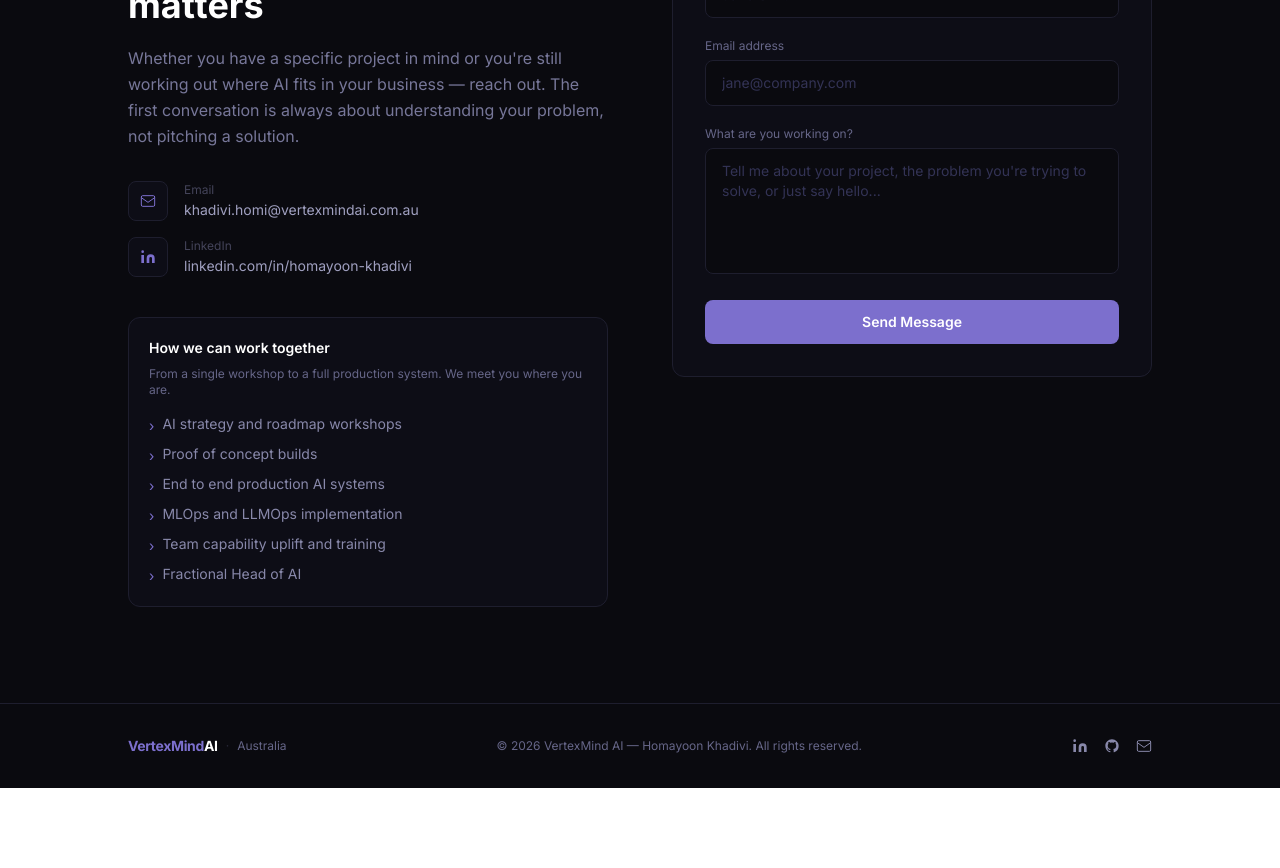
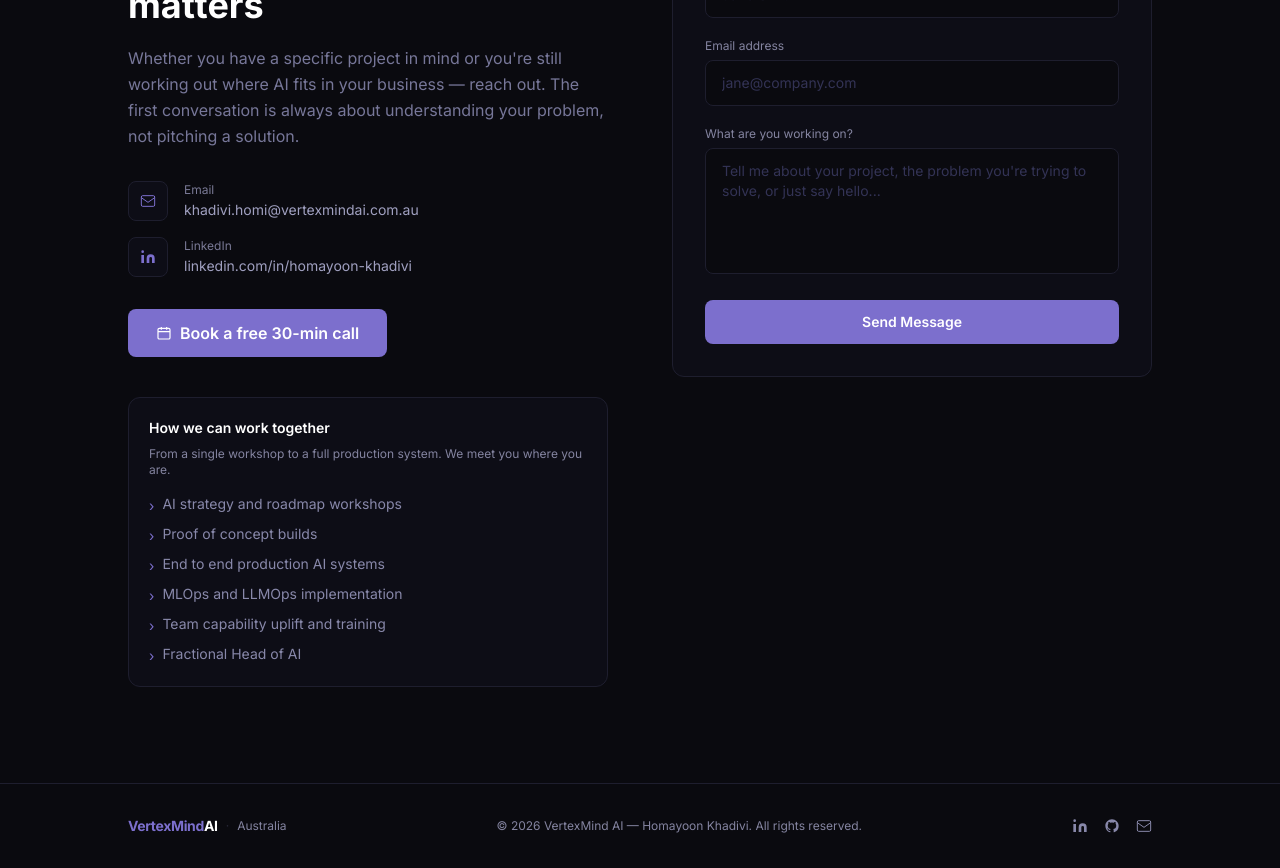
Before and after one commit to homayoonkhadivi/vertextmindai, a Next.js app: page / in a window 1280 px wide. Shown: the part 4800-5668 px from the top of the page. Before the commit the page ends 5588 px from the top, so only its background shows below. Built offline with nearby package versions, Linux system fonts and the light colour scheme; no server answers.

Commit message:
feat: add site config, booking button and analytics

```diff
--- /dev/null
+++ b/src/components/layout/Analytics.tsx
@@ -0,0 +1,16 @@
+import Script from "next/script";
+import { site } from "@/config/site";
+
+// Privacy-friendly analytics (no cookies, no consent banner needed).
+// Enabled only when NEXT_PUBLIC_PLAUSIBLE_DOMAIN is set at build time.
+export default function Analytics() {
+  if (!site.analyticsDomain) return null;
+  return (
+    <Script
+      defer
+      data-domain={site.analyticsDomain}
+      src="https://plausible.io/js/script.outbound-links.js"
+      strategy="afterInteractive"
+    />
+  );
+}
--- a/src/components/layout/Footer.tsx
+++ b/src/components/layout/Footer.tsx
@@ -1,3 +1,5 @@
+import { mailto, site } from "@/config/site";
+
 export default function Footer() {
   return (
     <footer className="border-t border-[#1e1e2e] px-6 py-8 bg-[#0a0a0f]">
@@ -7,42 +9,42 @@ export default function Footer() {
             VertexMind<span className="text-white">AI</span>
           </span>
           <span className="text-[#2a2a3a] text-xs">·</span>
-          <span className="text-[#666688] text-xs">Australia</span>
+          <span className="text-[#8484a0] text-xs">Australia</span>
         </div>
 
-        <p className="text-[#666688] text-xs">
+        <p className="text-[#8484a0] text-xs">
           &copy; {new Date().getFullYear()} VertexMind AI — Homayoon Khadivi. All rights reserved.
         </p>
 
         <div className="flex items-center gap-4">
           <a
-            href="https://www.linkedin.com/in/homayoon-khadivi"
+            href={site.social.linkedin}
             target="_blank"
             rel="noopener noreferrer"
             className="text-[#8888aa] hover:text-[#7c6fcd] transition-colors"
             aria-label="LinkedIn"
           >
-            <svg viewBox="0 0 24 24" fill="currentColor" className="w-4 h-4">
+            <svg viewBox="0 0 24 24" fill="currentColor" className="w-4 h-4" aria-hidden="true">
               <path d="M16 8a6 6 0 0 1 6 6v7h-4v-7a2 2 0 0 0-2-2 2 2 0 0 0-2 2v7h-4v-7a6 6 0 0 1 6-6ZM2 9h4v12H2ZM4 6a2 2 0 1 1 0-4 2 2 0 0 1 0 4Z" />
             </svg>
           </a>
           <a
-            href="https://github.com/homayoonkhadivi"
+            href={site.social.github}
             target="_blank"
             rel="noopener noreferrer"
             className="text-[#8888aa] hover:text-[#7c6fcd] transition-colors"
             aria-label="GitHub"
           >
-            <svg viewBox="0 0 24 24" fill="currentColor" className="w-4 h-4">
+            <svg viewBox="0 0 24 24" fill="currentColor" className="w-4 h-4" aria-hidden="true">
               <path d="M12 2C6.477 2 2 6.484 2 12.017c0 4.425 2.865 8.18 6.839 9.504.5.092.682-.217.682-.483 0-.237-.008-.868-.013-1.703-2.782.605-3.369-1.343-3.369-1.343-.454-1.158-1.11-1.466-1.11-1.466-.908-.62.069-.608.069-.608 1.003.07 1.531 1.032 1.531 1.032.892 1.53 2.341 1.088 2.91.832.092-.647.35-1.088.636-1.338-2.22-.253-4.555-1.113-4.555-4.951 0-1.093.39-1.988 1.029-2.688-.103-.253-.446-1.272.098-2.65 0 0 .84-.27 2.75 1.026A9.564 9.564 0 0 1 12 6.844a9.59 9.59 0 0 1 2.504.337c1.909-1.296 2.747-1.027 2.747-1.027.546 1.379.202 2.398.1 2.651.64.7 1.028 1.595 1.028 2.688 0 3.848-2.339 4.695-4.566 4.943.359.309.678.92.678 1.855 0 1.338-.012 2.419-.012 2.747 0 .268.18.58.688.482A10.02 10.02 0 0 0 22 12.017C22 6.484 17.522 2 12 2Z" />
             </svg>
           </a>
           <a
-            href="mailto:khadivi.homi@vertexmindai.com.au"
+            href={mailto}
             className="text-[#8888aa] hover:text-[#7c6fcd] transition-colors"
             aria-label="Email"
           >
-            <svg viewBox="0 0 24 24" fill="none" stroke="currentColor" strokeWidth="1.5" className="w-4 h-4">
+            <svg viewBox="0 0 24 24" fill="none" stroke="currentColor" strokeWidth="1.5" className="w-4 h-4" aria-hidden="true">
               <rect x="2" y="4" width="20" height="16" rx="2" />
               <path d="m2 7 10 7 10-7" />
             </svg>
--- a/src/components/sections/ContactSection.tsx
+++ b/src/components/sections/ContactSection.tsx
@@ -1,14 +1,16 @@
 "use client";
 
 import { useForm, ValidationError } from "@formspree/react";
+import BookCallButton from "@/components/ui/BookCallButton";
+import { mailto, site } from "@/config/site";
 
 export default function ContactSection() {
-  const [state, handleSubmit] = useForm("mkjolvjn");
+  const [state, handleSubmit] = useForm(site.formspreeId);
 
   return (
-    <section id="contact" className="px-6 py-24 border-t border-[#1e1e2e]">
+    <section id="contact" className="px-6 py-16 sm:py-24 border-t border-[#1e1e2e] scroll-mt-20">
       <div className="max-w-5xl mx-auto">
-        <div className="grid grid-cols-1 lg:grid-cols-2 gap-16 items-start">
+        <div className="grid grid-cols-1 lg:grid-cols-2 gap-12 lg:gap-16 items-start">
 
           {/* Left */}
           <div>
@@ -23,7 +25,7 @@ export default function ContactSection() {
             </p>
 
             <div className="space-y-4">
-              <a href="mailto:khadivi.homi@vertexmindai.com.au" className="flex items-center gap-4 group">
+              <a href={mailto} className="flex items-center gap-4 group">
                 <div className="w-10 h-10 flex items-center justify-center bg-[#0d0d16] border border-[#1e1e2e] rounded-lg text-[#7c6fcd] group-hover:border-[#7c6fcd44] transition-colors shrink-0">
                   <svg viewBox="0 0 24 24" fill="none" stroke="currentColor" strokeWidth="1.5" className="w-4 h-4">
                     <rect x="2" y="4" width="20" height="16" rx="2" />
@@ -31,27 +33,29 @@ export default function ContactSection() {
                   </svg>
                 </div>
                 <div>
-                  <div className="text-xs text-[#44445a] mb-0.5">Email</div>
+                  <div className="text-xs text-[#7a7a96] mb-0.5">Email</div>
                   <div className="text-sm text-[#a0a0c0] group-hover:text-white transition-colors">khadivi.homi@vertexmindai.com.au</div>
                 </div>
               </a>
 
-              <a href="https://www.linkedin.com/in/homayoon-khadivi" target="_blank" rel="noopener noreferrer" className="flex items-center gap-4 group">
+              <a href={site.social.linkedin} target="_blank" rel="noopener noreferrer" className="flex items-center gap-4 group">
                 <div className="w-10 h-10 flex items-center justify-center bg-[#0d0d16] border border-[#1e1e2e] rounded-lg text-[#7c6fcd] group-hover:border-[#7c6fcd44] transition-colors shrink-0">
                   <svg viewBox="0 0 24 24" fill="currentColor" className="w-4 h-4">
                     <path d="M16 8a6 6 0 0 1 6 6v7h-4v-7a2 2 0 0 0-2-2 2 2 0 0 0-2 2v7h-4v-7a6 6 0 0 1 6-6ZM2 9h4v12H2ZM4 6a2 2 0 1 1 0-4 2 2 0 0 1 0 4Z" />
                   </svg>
                 </div>
                 <div>
-                  <div className="text-xs text-[#44445a] mb-0.5">LinkedIn</div>
+                  <div className="text-xs text-[#7a7a96] mb-0.5">LinkedIn</div>
                   <div className="text-sm text-[#a0a0c0] group-hover:text-white transition-colors">linkedin.com/in/homayoon-khadivi</div>
                 </div>
               </a>
             </div>
 
+            <BookCallButton className="mt-8 w-full sm:w-auto" />
+
             <div className="mt-10 bg-[#0d0d16] border border-[#1e1e2e] rounded-xl px-5 py-5">
               <h3 className="text-white font-semibold text-sm mb-2">How we can work together</h3>
-              <p className="text-[#666688] text-xs mb-4">From a single workshop to a full production system. We meet you where you are.</p>
+              <p className="text-[#8484a0] text-xs mb-4">From a single workshop to a full production system. We meet you where you are.</p>
               <div className="space-y-2">
                 {[
                   "AI strategy and roadmap workshops",
@@ -80,12 +84,12 @@ export default function ContactSection() {
                   </svg>
                 </div>
                 <h3 className="text-white font-semibold mb-2">Message sent</h3>
-                <p className="text-[#666688] text-sm">I&apos;ll get back to you within 24 hours.</p>
+                <p className="text-[#8484a0] text-sm">I&apos;ll get back to you within 24 hours.</p>
               </div>
             ) : (
               <form onSubmit={handleSubmit} className="space-y-5">
                 <div>
-                  <label className="block text-xs text-[#666688] mb-1.5">Your name</label>
+                  <label className="block text-xs text-[#8484a0] mb-1.5">Your name</label>
                   <input
                     name="name"
                     type="text"
@@ -96,7 +100,7 @@ export default function ContactSection() {
                 </div>
 
                 <div>
-                  <label className="block text-xs text-[#666688] mb-1.5">Email address</label>
+                  <label className="block text-xs text-[#8484a0] mb-1.5">Email address</label>
                   <input
                     name="email"
                     type="email"
@@ -108,7 +112,7 @@ export default function ContactSection() {
                 </div>
 
                 <div>
-                  <label className="block text-xs text-[#666688] mb-1.5">What are you working on?</label>
+                  <label className="block text-xs text-[#8484a0] mb-1.5">What are you working on?</label>
                   <textarea
                     name="message"
                     required
--- /dev/null
+++ b/src/components/ui/BookCallButton.tsx
@@ -0,0 +1,26 @@
+import { site } from "@/config/site";
+
+interface Props {
+  className?: string;
+  label?: string;
+}
+
+// Renders only when NEXT_PUBLIC_BOOKING_URL is configured at build time.
+export default function BookCallButton({ className = "", label = "Book a free 30-min call" }: Props) {
+  if (!site.bookingUrl) return null;
+  return (
+    <a
+      href={site.bookingUrl}
+      target="_blank"
+      rel="noopener noreferrer"
+      data-analytics="book-call"
+      className={`inline-flex items-center justify-center gap-2 bg-[#7c6fcd] hover:bg-[#6a5db8] text-white font-semibold px-7 py-3 rounded-lg transition-colors ${className}`}
+    >
+      <svg viewBox="0 0 24 24" fill="none" stroke="currentColor" strokeWidth="1.8" className="w-4 h-4" aria-hidden="true">
+        <rect x="3" y="5" width="18" height="16" rx="2" />
+        <path d="M16 3v4M8 3v4M3 10h18" />
+      </svg>
+      {label}
+    </a>
+  );
+}
--- /dev/null
+++ b/src/config/site.ts
@@ -0,0 +1,27 @@
+// Single source of truth for brand, contact and SEO details.
+// Optional integrations are driven by NEXT_PUBLIC_* env vars (inlined at build
+// time) so they can be switched on without code changes. See .env.example.
+
+export const site = {
+  name: "VertexMind AI",
+  url: "https://vertexmindai.com.au",
+  title: "VertexMind AI — AI Consulting Australia",
+  description:
+    "Senior AI consulting across healthcare, energy, mining, sports analytics, and digital transformation. Real deployments, measurable outcomes.",
+  locale: "en_AU",
+  founder: "Homayoon Khadivi",
+  email: "khadivi.homi@vertexmindai.com.au",
+  country: "AU",
+  social: {
+    linkedin: "https://www.linkedin.com/in/homayoon-khadivi",
+    github: "https://github.com/homayoonkhadivi",
+    kaggle: "https://www.kaggle.com/homayoonkhadivi",
+  },
+  formspreeId: "mkjolvjn",
+  // e.g. https://cal.com/your-name/30min or https://calendly.com/your-name/30min
+  bookingUrl: process.env.NEXT_PUBLIC_BOOKING_URL || "",
+  // Plausible domain, e.g. vertexmindai.com.au
+  analyticsDomain: process.env.NEXT_PUBLIC_PLAUSIBLE_DOMAIN || "",
+} as const;
+
+export const mailto = `mailto:${site.email}`;
```
